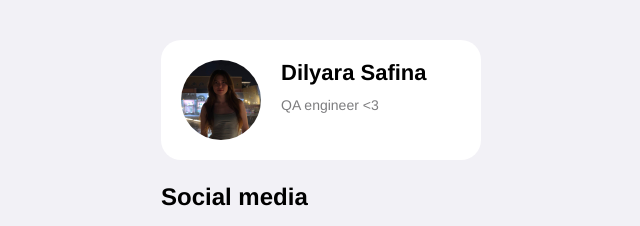
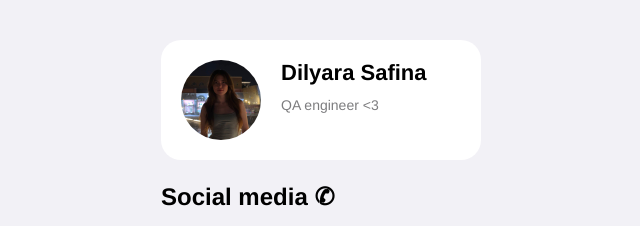
Before and after one commit to shpilllka/shpilllka.github.io, a plain HTML site: page index.html in a window 1280 px wide. Shown: the top 226 px of the page, 319-959 px from the left. Drawn offline with Linux system fonts and the light colour scheme.

Commit message:
добавила эмодзи трубки

```diff
--- a/index.html
+++ b/index.html
@@ -18,7 +18,7 @@
     </header>
     <main>
       <section class="links">
-        <h2 class="links__header">Social media</h2>
+        <h2 class="links__header">Social media ✆</h2>
         <ul class="links__container">
           <li class="links__link">
             <p class="links__title">Telegram</p>
```
